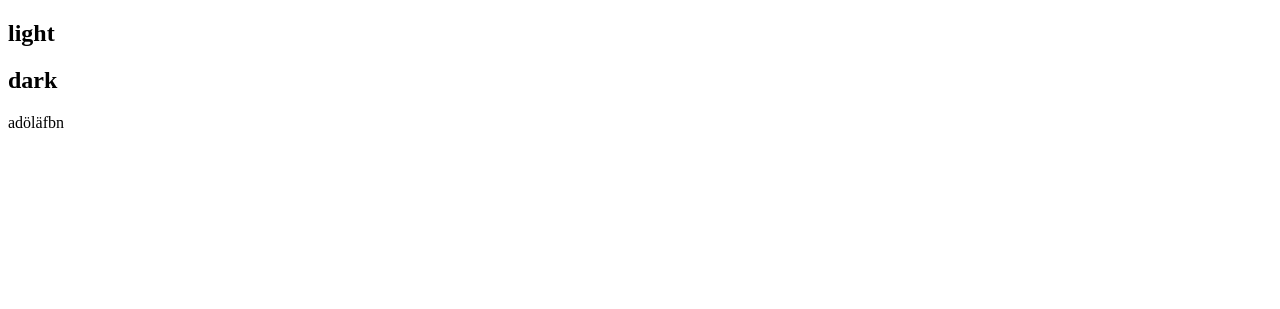
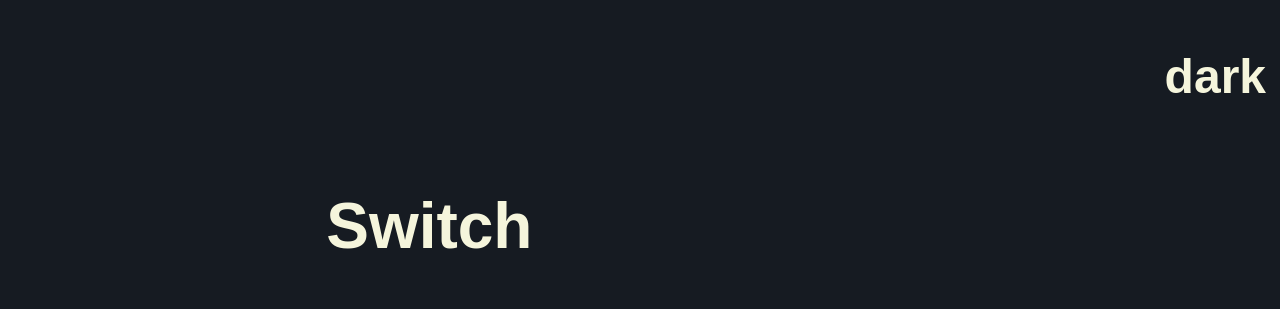
Before and after one commit to styrbjorn-n/The-Useless-Web, a plain HTML site: page index.html in a window 1280 px wide. Drawn offline with Linux system fonts and the light colour scheme.

Commit message:
continued building

```diff
--- a/index.html
+++ b/index.html
@@ -5,11 +5,17 @@
     <meta http-equiv="X-UA-Compatible" content="IE=edge" />
     <meta name="viewport" content="width=device-width, initial-scale=1.0" />
     <link rel="stylesheet" href="styles.css" />
-    <title></title>
+    <title>Light & Dark</title>
   </head>
   <body>
-    <h2 class="lightText">light</h2>
-    <h2 class="darkText">dark</h2>
+    <div class="lightContainer">
+      <button class="lightBtn"><h2>light</h2></button>
+    </div>
+    <div class="darkContainer">
+      <button class="darkbtn"><h2>dark</h2></button>
+    </div>
+    <div class="switchContainer">
+      <button class="switch"><h1>Switch</h1></button>
+    </div>
   </body>
 </html>
-adöläfbn
--- a/styles.css
+++ b/styles.css
@@ -1,6 +1,48 @@
-.body {
-    background-color: #161b22;
-    height: 100%;
-    width: 100%;
-
+body {
+  background-color: #161b22;
+  height: 100%;
+  color: #f5f5dc;
+  font-size: xx-large;
+  display: grid;
+  grid-template-columns: repeat(3, 1fr);
+  grid-auto-rows: minmax(100px, auto);
 }
+.switch {
+  background-color: #161b22;
+  border: none;
+  color: #f5f5dc;
+  font-size: xx-large;
+  cursor: pointer;
+}
+.switchContainer {
+  grid-column: 1/3;
+  grid-row: 2;
+  height: 100%;
+  width: 100%;
+  display: grid;
+  place-items: center;
+}
+.lightContainer {
+  grid-column: 1;
+  grid-row: 1;
+}
+.darkContainer {
+  grid-column: 3;
+  grid-row: 1;
+  text-align: right;
+}
+.lightBtn {
+  background-color: #161b22;
+  border: none;
+  color: #f5f5dc;
+  font-size: xx-large;
+  cursor: pointer;
+  display: none;
+}
+.darkbtn {
+  background-color: #161b22;
+  border: none;
+  color: #f5f5dc;
+  font-size: xx-large;
+  cursor: pointer;
+}
```
Also changed, not shown: script.js (added).
